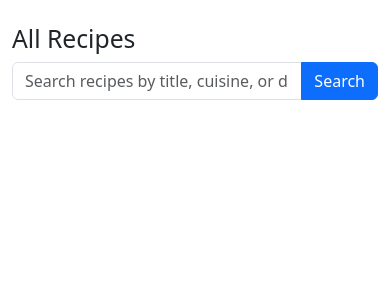
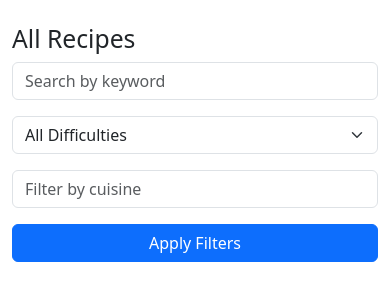
Before and after one commit to Danut89/Project_Online_Cookbook, a Flask app: page / in a window 390 px wide. Shown: the part 56-357 px from the top of the page. Run offline with Flask 3, Linux system fonts and the light colour scheme.

Commit message:
Added filtering by difficulty and cuisine in home route with combined search

```diff
--- a/app/routes.py
+++ b/app/routes.py
@@ -1,39 +1,52 @@
-from flask import request
-from app.models import User  # Already imported Recipe, but need User too
 import os
-from flask import current_app
+from flask import Blueprint, render_template, redirect, url_for, flash, request, current_app
+from flask_login import login_required, current_user
 from werkzeug.utils import secure_filename
-from flask import Blueprint, render_template, redirect, url_for, flash
-from flask_login import login_required, current_user
+from sqlalchemy import or_
+
 from app import db
-from app.models import Recipe
+from app.models import Recipe, User
 from app.forms import RecipeForm
-from app.utils import save_uploaded_image  # ✅ Import the utility function
+from app.utils import save_uploaded_image  # ✅ Image utility
 
 # Define the blueprint
 main = Blueprint('main', __name__)
 
 @main.route('/')
 def home():
-    query = request.args.get('q')  # Get the search query from URL
+    query = request.args.get('q', '')
+    difficulty = request.args.get('difficulty', '')
+    cuisine = request.args.get('cuisine', '')
     page = request.args.get('page', 1, type=int)
 
+    recipes_query = Recipe.query.join(User)
+
+    # Search
     if query:
-        # Case-insensitive search using ilike()
-        recipes = Recipe.query.join(User).filter(
-            (Recipe.title.ilike(f"%{query}%")) |
-            (Recipe.cuisine.ilike(f"%{query}%")) |
-            (Recipe.difficulty.ilike(f"%{query}%"))
-        ).paginate(page=page, per_page=6)
-    else:
-        recipes = Recipe.query.join(User).paginate(page=page, per_page=6)
+        recipes_query = recipes_query.filter(
+            or_(
+                Recipe.title.ilike(f"%{query}%"),
+                Recipe.cuisine.ilike(f"%{query}%"),
+                Recipe.difficulty.ilike(f"%{query}%")
+            )
+        )
+
+    # Filter by difficulty
+    if difficulty:
+        recipes_query = recipes_query.filter(Recipe.difficulty == difficulty)
+
+    # Filter by cuisine
+    if cuisine:
+        recipes_query = recipes_query.filter(Recipe.cuisine.ilike(f"%{cuisine}%"))
+
+    # Paginate
+    recipes = recipes_query.order_by(Recipe.created_at.desc()).paginate(page=page, per_page=6)
 
     return render_template('home.html', recipes=recipes)
 
-
-@main.route('/recipe/<int:recipe_id>')  # ✅ FIXED: Added missing route decorator
+@main.route('/recipe/<int:recipe_id>')
 def view_recipe(recipe_id):
-    recipe = Recipe.query.get_or_404(recipe_id)  # Get recipe or return 404
+    recipe = Recipe.query.get_or_404(recipe_id)
     return render_template('view_recipe.html', recipe=recipe)
 
 @main.route('/add_recipe', methods=['GET', 'POST'])
@@ -41,7 +54,6 @@ def view_recipe(recipe_id):
 def add_recipe():
     form = RecipeForm()
     if form.validate_on_submit():
-        # Use the utility function to save the image
         image_url = save_uploaded_image(form.image.data)
 
         recipe = Recipe(
@@ -52,13 +64,14 @@ def add_recipe():
             cuisine=form.cuisine.data,
             prep_time=form.prep_time.data,
             difficulty=form.difficulty.data,
-            image_url=image_url,  # ✅ Use the returned image URL
+            image_url=image_url,
             user_id=current_user.id
         )
         db.session.add(recipe)
         db.session.commit()
         flash('Recipe added successfully!', 'success')
         return redirect(url_for('main.home'))
+
     return render_template('add_recipe.html', form=form)
 
 @main.route('/recipe/<int:recipe_id>/edit', methods=['GET', 'POST'])
@@ -66,12 +79,11 @@ def add_recipe():
 def edit_recipe(recipe_id):
     recipe = Recipe.query.get_or_404(recipe_id)
 
-    # Ensure only the owner can edit
     if recipe.user_id != current_user.id:
         flash("You don't have permission to edit this recipe.", "danger")
         return redirect(url_for('main.home'))
 
-    form = RecipeForm(obj=recipe)  # Pre-fill form with existing data
+    form = RecipeForm(obj=recipe)
     if form.validate_on_submit():
         recipe.title = form.title.data
         recipe.description = form.description.data
@@ -81,13 +93,12 @@ def edit_recipe(recipe_id):
         recipe.prep_time = form.prep_time.data
         recipe.difficulty = form.difficulty.data
 
-        # Use the utility function to save the image if a new one is uploaded
         if form.image.data:
             recipe.image_url = save_uploaded_image(form.image.data)
 
         db.session.commit()
         flash('Recipe updated successfully!', 'success')
-        return redirect(url_for('main.view_recipe', recipe_id=recipe.id))  # ✅ Redirect now works properly
+        return redirect(url_for('main.view_recipe', recipe_id=recipe.id))
 
     return render_template('edit_recipe.html', form=form, recipe=recipe)
 
@@ -96,7 +107,6 @@ def edit_recipe(recipe_id):
 def delete_recipe(recipe_id):
     recipe = Recipe.query.get_or_404(recipe_id)
 
-    # Ensure only the owner can delete
     if recipe.user_id != current_user.id:
         flash("You don't have permission to delete this recipe.", "danger")
         return redirect(url_for('main.home'))
@@ -104,5 +114,4 @@ def delete_recipe(recipe_id):
     db.session.delete(recipe)
     db.session.commit()
     flash('Recipe deleted successfully!', 'success')
-
-    return redirect(url_for('main.home'))  # ✅ FIXED: Added return statement
+    return redirect(url_for('main.home'))
--- a/app/templates/home.html
+++ b/app/templates/home.html
@@ -1,22 +1,51 @@
 {% extends "base.html" %}
 {% block content %}
 <h2>All Recipes</h2>
-    <!-- ✅ Search Form -->
-        <form method="GET" action="{{ url_for('main.home') }}" class="mb-4">
-            <div class="input-group">
-                <input type="text" name="q" class="form-control" placeholder="Search recipes by title, cuisine, or difficulty" value="{{ request.args.get('q', '') }}">
-                <button type="submit" class="btn btn-primary">Search</button>
+
+<!-- 🔍 Filter & Search Form -->
+<form method="GET" action="{{ url_for('main.home') }}" class="row g-3 mb-4">
+
+    <div class="col-md-4">
+        <input type="text" name="q" class="form-control" placeholder="Search by keyword"
+               value="{{ request.args.get('q', '') }}">
+    </div>
+
+    <div class="col-md-3">
+        <select name="difficulty" class="form-select">
+            <option value="">All Difficulties</option>
+            <option value="Easy" {% if request.args.get('difficulty') == 'Easy' %}selected{% endif %}>Easy</option>
+            <option value="Medium" {% if request.args.get('difficulty') == 'Medium' %}selected{% endif %}>Medium</option>
+            <option value="Hard" {% if request.args.get('difficulty') == 'Hard' %}selected{% endif %}>Hard</option>
+        </select>
+    </div>
+
+    <div class="col-md-3">
+        <input type="text" name="cuisine" class="form-control" placeholder="Filter by cuisine"
+               value="{{ request.args.get('cuisine', '') }}">
+    </div>
+
+    <div class="col-md-2 d-grid">
+        <button type="submit" class="btn btn-primary">Apply Filters</button>
     </div>
 </form>
+
+<!-- 🧹 Clear Filters Button -->
+{% if request.args %}
+    <a href="{{ url_for('main.home') }}" class="btn btn-outline-secondary mb-4">Clear Filters</a>
+{% endif %}
+
+<!-- 🧾 Recipes List -->
 {% if recipes %}
     <div class="row">
         {% for recipe in recipes %}
             <div class="col-md-4">
                 <div class="card mb-3">
                     {% if recipe.image_url %}
-                            <img src="{{ recipe.image_url }}" class="card-img-top" alt="Recipe Image" style="max-height: 200px; object-fit: cover;">
+                        <img src="{{ recipe.image_url }}" class="card-img-top" alt="Recipe Image"
+                             style="max-height: 200px; object-fit: cover;">
                     {% else %}
-                            <img src="{{ url_for('static', filename='uploads/default_recipe.jpg') }}" class="card-img-top" alt="Default Image" style="max-height: 200px; object-fit: cover;">
+                        <img src="{{ url_for('static', filename='uploads/default_recipe.jpg') }}" class="card-img-top"
+                             alt="Default Image" style="max-height: 200px; object-fit: cover;">
                     {% endif %}
                     <div class="card-body">
                         <h5 class="card-title">{{ recipe.title }}</h5>
@@ -29,15 +58,6 @@
         {% endfor %}
     </div>
 {% else %}
-        <p>No recipes available. <a href="{{ url_for('main.add_recipe') }}">Add one here</a>!</p>
+    <p>No recipes found. <a href="{{ url_for('main.add_recipe') }}">Add one here</a>!</p>
 {% endif %}
-    <!-- ✅ Pagination -->
-{% if recipes.has_prev %}
-<a href="{{ url_for('main.home', page=recipes.prev_num, q=request.args.get('q')) }}" class="btn btn-outline-secondary">Previous</a>
-{% endif %}
-
-{% if recipes.has_next %}
-<a href="{{ url_for('main.home', page=recipes.next_num, q=request.args.get('q')) }}" class="btn btn-outline-secondary">Next</a>
-{% endif %}
-
 {% endblock %}
```
Lines whose indentation alone changed are shown as unchanged.
